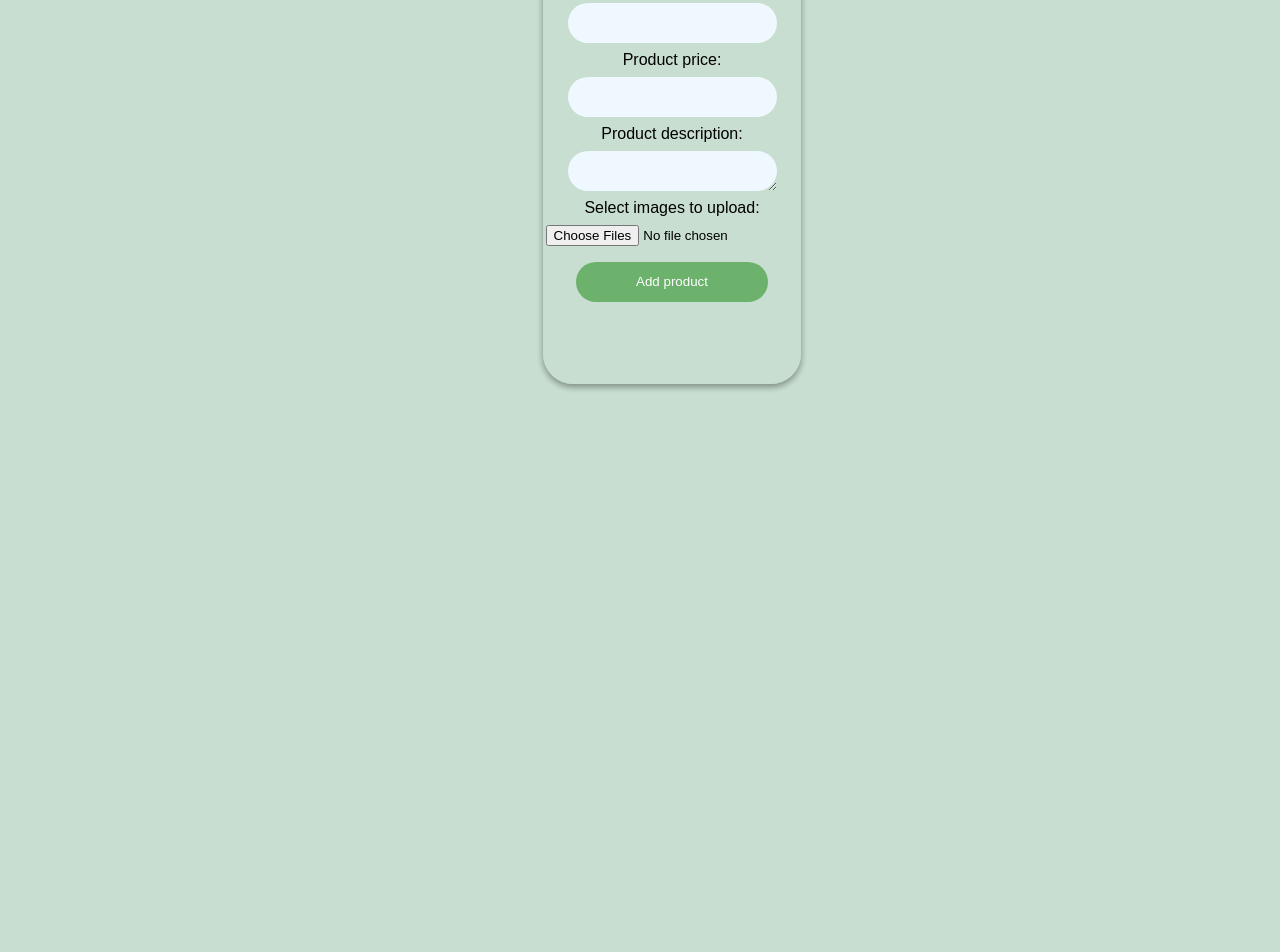
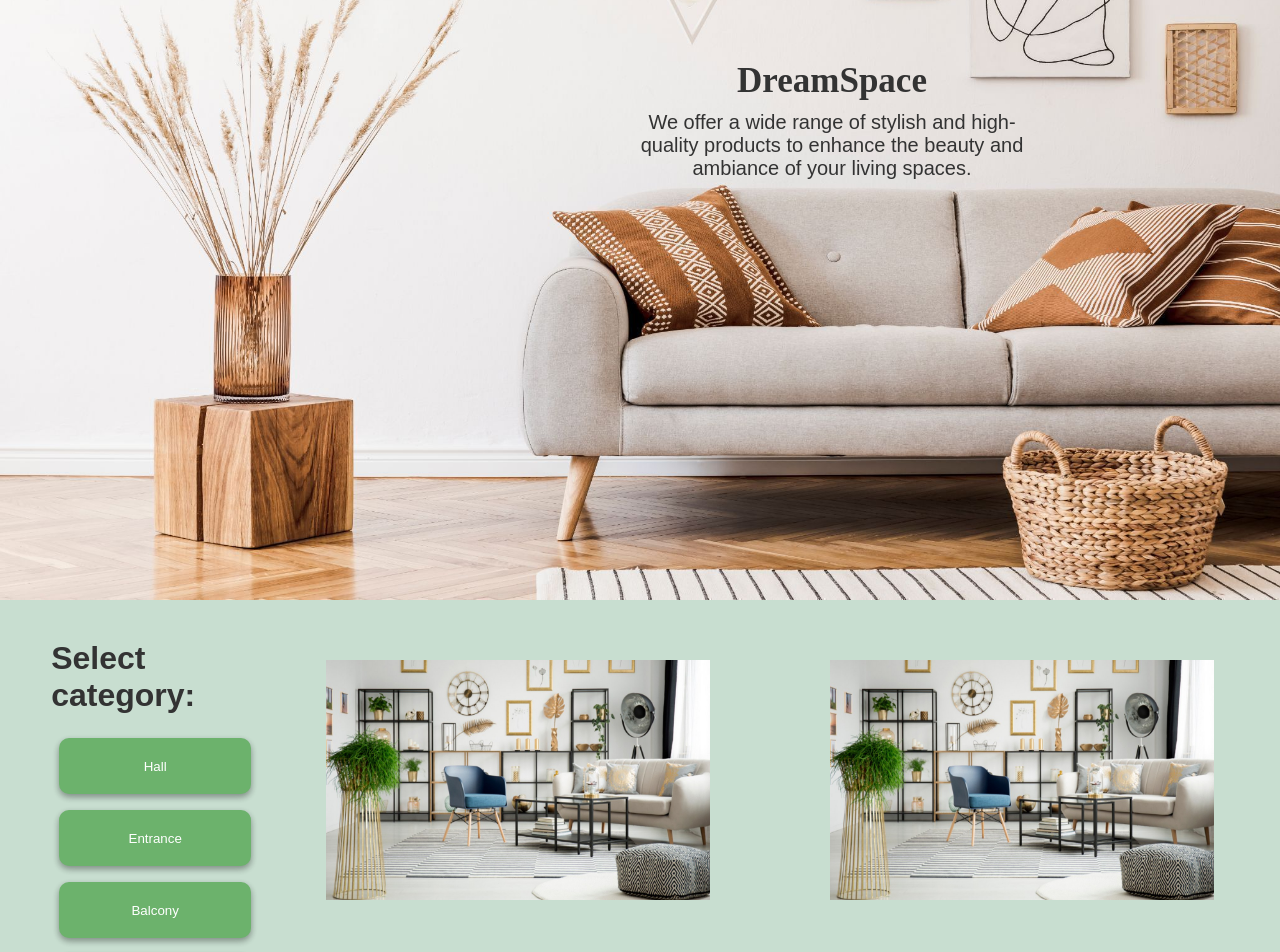
Before and after one commit to Shivam13-tech/Home-decor, a React (Create React App) app in the folder Frontend/home-decor/: page / in a window 1280 px wide. Shown: the part 200-1152 px from the top of the page. Before the commit the page ends 800 px from the top, so only its background shows below. Built offline with nearby package versions, Linux system fonts and the light colour scheme.

Commit message:
Home component half

```diff
--- a/Frontend/home-decor/src/App.css
+++ b/Frontend/home-decor/src/App.css
@@ -88,6 +88,70 @@ body{
 
 
 /* -------------------- Home ----------------- */
+
+.home-wallpaper-container{
+    position: relative;
+    max-width: 100vw;
+    height: 100vh;
+    object-fit: contain;
+}
+
+.home-wallpaper{
+    width: 100%;
+    height: 100%;
+}
+
+.text-overlay {
+    position: absolute;
+    top: 40%;
+    left: 65%;
+    transform: translate(-50%, -50%);
+    text-align: center;
+    color: #333333;
+    padding: 20px;
+  }
+
+  .text-overlay h1 {
+    font-size: 35px;
+    margin-bottom: 10px;
+  }
+
+  .text-overlay p {
+    font-size: 20px;
+    margin-bottom: 0;
+    font-family: 'Montserrat', sans-serif;
+  }
+
+  .home-main-container{
+    display: flex;
+    justify-content: center;
+    align-items: flex-start;
+  }
+
+  .home-category-container{
+    display: flex;
+    flex-direction: column;
+    margin-top: 5vh;
+    margin-left: 4vw;
+  }
+
+  .home-select-title{
+    color: #333333;
+    font-family: 'Montserrat', sans-serif;
+    margin-bottom: 2vh;
+  }
+
+  .home-categories{
+    background-color: #6CB26C;
+    color: white;
+    width: 15vw;
+    height: 7vh;
+    margin: 1vh;
+    border: none;
+	border-radius: 10px;
+    font-family: 'Montserrat', sans-serif;
+    box-shadow: rgba(0, 0, 0, 0.16) 0px 3px 6px, rgba(0, 0, 0, 0.23) 0px 3px 6px;
+  }
 
 .category-container{
     display: flex;
@@ -219,7 +283,6 @@ body{
     justify-content: center;
     align-items: center;
     background-color: #c8ded0;
-
 }
 
 .form-design{
--- a/Frontend/home-decor/src/App.js
+++ b/Frontend/home-decor/src/App.js
@@ -8,8 +8,8 @@ function App() {
   return (
     <div className="App">
         {/* <Individual /> */}
-        {/* <Home /> */}
-        <Seller />
+        <Home />
+        {/* <Seller /> */}
         {/* <Auth /> */}
     </div>
   );
--- a/Frontend/home-decor/src/Components/Home.jsx
+++ b/Frontend/home-decor/src/Components/Home.jsx
@@ -1,36 +1,54 @@
 import React from "react"
+import Homewallpaper from "../Assets/home-wallpaper.jpg"
 import Category from "../Assets/individual chair.jpg"
 
 function Home(){
     return(
     <>
-        <div>
-            <h1>Will add slider here</h1>
+        <div className="home-wallpaper-container">
+            <div className="text-overlay">
+                <h1>DreamSpace</h1>
+                <p>We offer a wide range of stylish and high-quality products to enhance the beauty and ambiance of your living spaces.</p>
+            </div>
+            <img className="home-wallpaper" src={Homewallpaper} alt="Home-wallpaper" />
+        </div>
+        <div className="home-main-container">
+            <div className="home-category-container">
+                <h1 className="home-select-title">Select category:</h1>
+                <button className="home-categories">Hall</button>
+                <button className="home-categories">Entrance</button>
+                <button className="home-categories">Balcony</button>
+                <button className="home-categories">Kitchen</button>
+                <button className="home-categories">Bathroom</button>
             </div>
             <div className="category-container">
                 <div className="category-image-container">
                     <img className="category-image" src={Category} alt="Category" />
-                <h2 className="category-title">Hall</h2>
                 </div>
                 <div className="category-image-container">
                     <img className="category-image" src={Category} alt="Category" />
-                <h2 className="category-title">Entrance</h2>
                 </div>
                 <div className="category-image-container">
                     <img className="category-image" src={Category} alt="Category" />
-                <h2 className="category-title">Balcony</h2>
                 </div>
                 <div className="category-image-container">
                     <img className="category-image" src={Category} alt="Category" />
-                <h2 className="category-title">Kitchen</h2>
                 </div>
                 <div className="category-image-container">
                     <img className="category-image" src={Category} alt="Category" />
-                <h2 className="category-title">Bathroom</h2>
                 </div>
                 <div className="category-image-container">
                     <img className="category-image" src={Category} alt="Category" />
-                <h2 className="category-title">Bedroom</h2>
+                </div>
+                <div className="category-image-container">
+                    <img className="category-image" src={Category} alt="Category" />
+                </div>
+                <div className="category-image-container">
+                    <img className="category-image" src={Category} alt="Category" />
+                </div>
+                <div className="category-image-container">
+                    <img className="category-image" src={Category} alt="Category" />
+                </div>
             </div>
         </div>
     </>
```
Also changed, not shown: Frontend/home-decor/src/Assets/home-wallpaper.jpg (added). Lines whose indentation alone changed are shown as unchanged.
